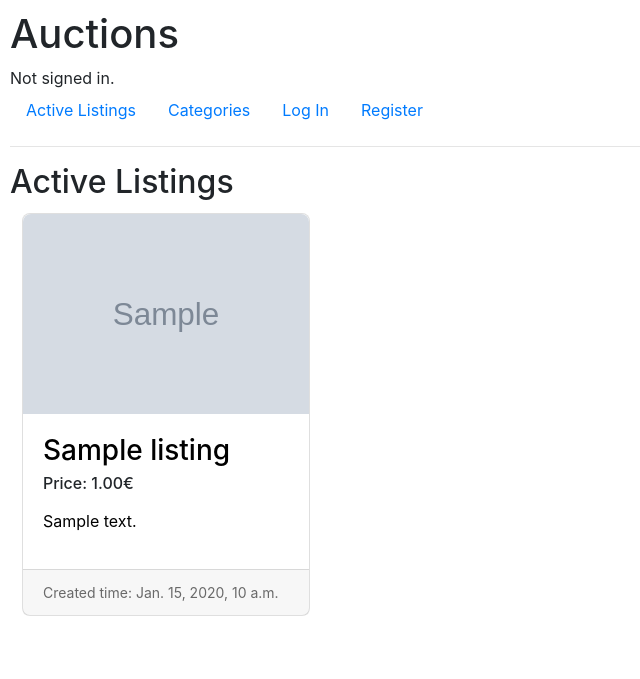
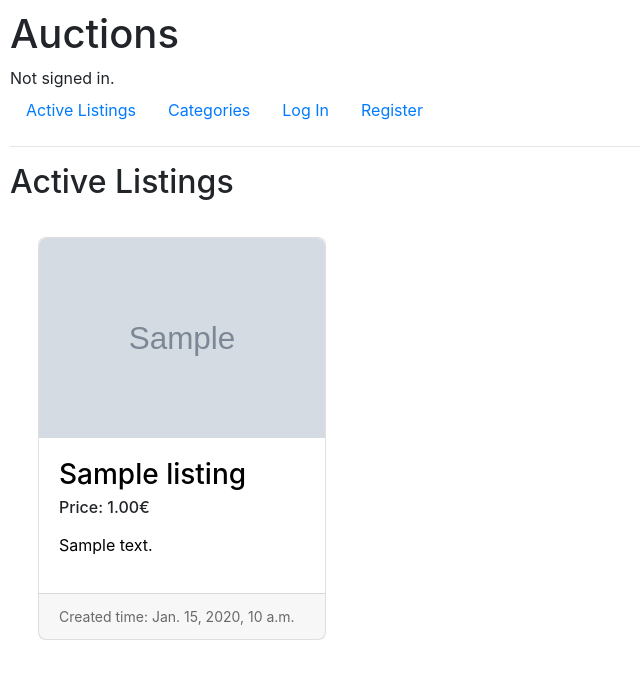
Before and after one commit to Ekaterina-Vititneva/CS50-s-Web, a Django app: page / in a window 1280 px wide. Shown: the top 679 px of the page, without its empty margins (0-640 px from the left). Run offline with Django 5.2, Linux system fonts and the light colour scheme; tables that the repository leaves empty hold one stand-in row (values such as "Sample post"); grey boxes marked "Sample" are stand-in pictures; some libraries are stand-ins or nearby versions.

Commit message:
Update styles.css

```diff
--- a/project_2/commerce/auctions/static/auctions/styles.css
+++ b/project_2/commerce/auctions/static/auctions/styles.css
@@ -21,7 +21,10 @@
 }
 
 .listings-grid {
-    margin: 0px;
+    display: grid;
+    grid-template-columns: repeat(auto-fill, minmax(250px, 1fr)); /* Responsive columns */
+    gap: 16px; /* Space between grid items */
+    padding: 16px;
 }
 
 .text-body-secondary {
```
